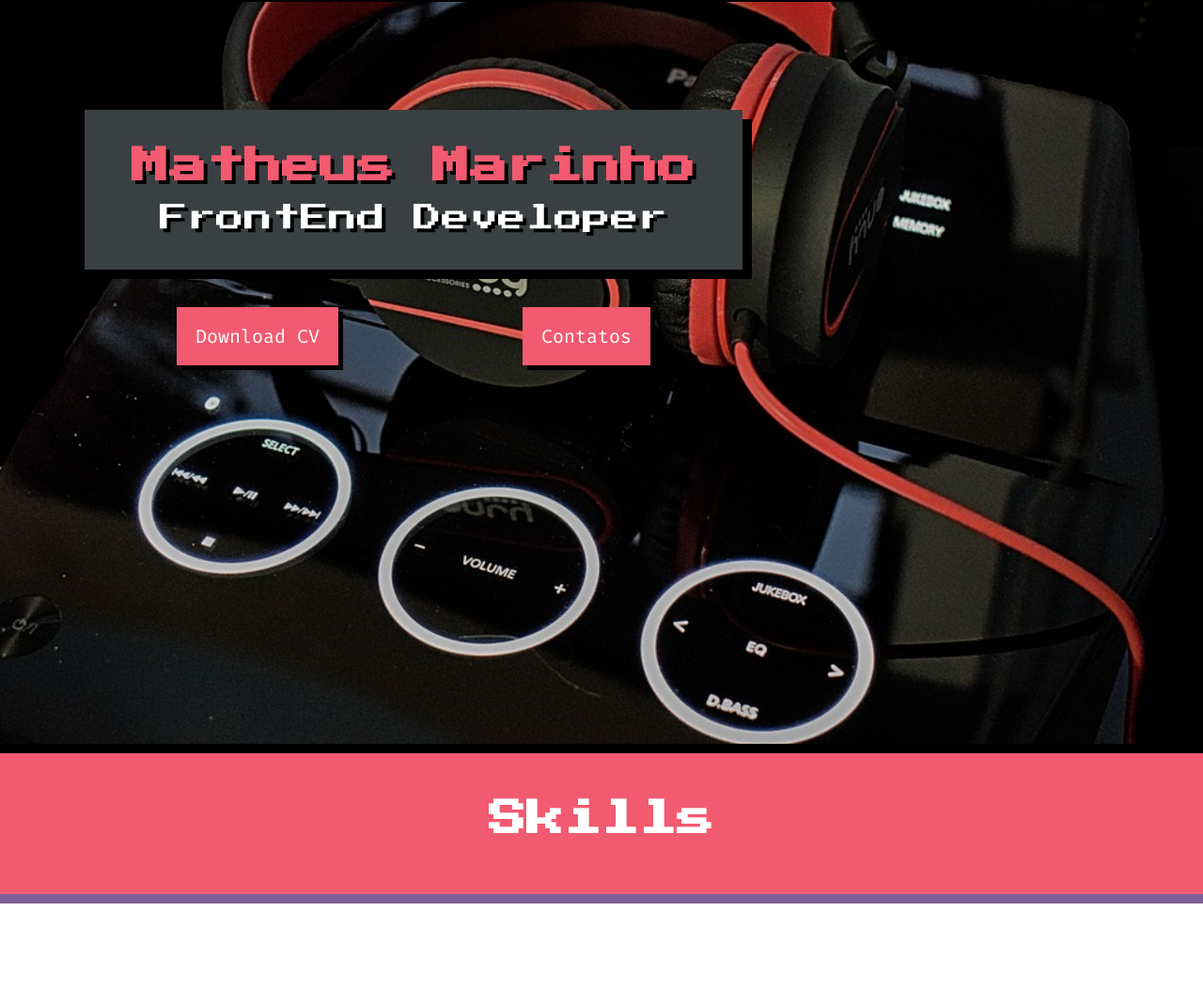
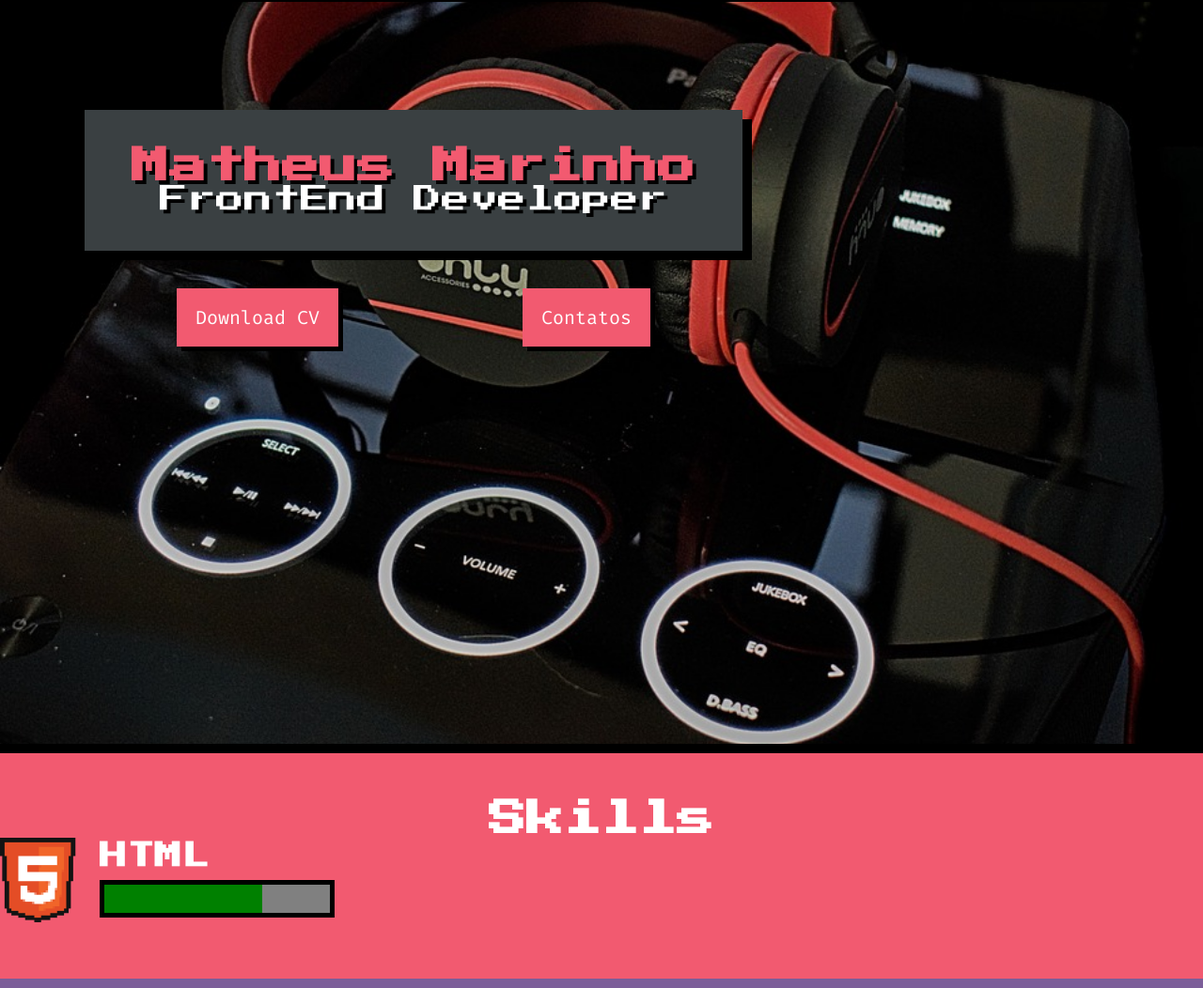
Before and after one commit to matheusmfeitoza/matheusmfeitoza.github.io, a plain HTML site: page index.html in a window 1280 px wide. Shown: the part 90-1142 px from the top of the page at 94% size. Before the commit the page ends 1052 px from the top, so only its background shows below. Drawn offline with Linux system fonts and the light colour scheme.

Commit message:
Refactor main title, create skill tec components and css

```diff
--- a/css/components/title.css
+++ b/css/components/main-title.css
@@ -1,4 +1,4 @@
-.title {
+.main-title {
   font-family: "Press Start 2P", sans-serif;
   color: #f25a70;
   font-size: 40px;
@@ -6,7 +6,7 @@
   text-shadow: 4px 4px 0px #000000;
 }
 
-.title.-second {
+.main-title.-second {
   color: #fff;
   text-shadow: none;
   text-align: center;
--- /dev/null
+++ b/css/components/progress-bar.css
@@ -0,0 +1,10 @@
+.progress-bar {
+  box-sizing: border-box;
+  background-color: #fff;
+  border: 5px solid #000;
+  height: 40px;
+}
+.progress-bar::-webkit-progress-bar,
+.progress-bar::-moz-progress-bar {
+  background-color: #7c5e99;
+}
--- /dev/null
+++ b/css/components/skill-tec.css
@@ -0,0 +1,16 @@
+.skill-tec {
+  display: flex;
+  font-family: "Press Start 2P", sans-serif;
+  color: #fff;
+  font-size: 25px;
+}
+
+.skill-tec .icon {
+  margin-right: 25px;
+}
+
+.skill-tec .left {
+  display: flex;
+  flex-direction: column;
+  justify-content: space-around;
+}
--- a/index.html
+++ b/index.html
@@ -14,17 +14,19 @@
     <link rel="stylesheet" href="./css/components/header.css" />
     <link rel="stylesheet" href="./css/components/banner.css" />
     <link rel="stylesheet" href="./css/components/section.css" />
+    <link rel="stylesheet" href="./css/components/skill-tec.css" />
     <link rel="stylesheet" href="./css/components/button.css" />
-    <link rel="stylesheet" href="./css/components/title.css" />
+    <link rel="stylesheet" href="./css/components/main-title.css" />
     <link rel="stylesheet" href="./css/components/subtitles.css" />
     <link rel="stylesheet" href="./css/components/box.css" />
     <link rel="stylesheet" href="./css/components/action.css" />
+    <link rel="stylesheet" href="./css/components/progress-bar.css" />
 
     <title>Portfólio - Matheus Marinho</title>
   </head>
   <body>
     <header class="header">
-      <h1 class="title">M&M</h1>
+      <h1 class="main-title">M&M</h1>
       <nav>
         <a class="action" href="#" lang="en">Skills</a>
         <a class="action" href="#">Projetos</a>
@@ -36,7 +38,7 @@
     <section class="banner">
       <div class="wrapper">
         <div class="box">
-          <h1 class="title">Matheus Marinho</h1>
+          <h1 class="main-title">Matheus Marinho</h1>
           <h2 class="subtitles">FrontEnd Developer</h2>
         </div>
         <div class="nav-buttom">
@@ -46,7 +48,15 @@
       </div>
     </section>
     <section class="section">
-      <h2 class="title -second">Skills</h2>
+      <h2 class="main-title -second">Skills</h2>
+
+      <article class="skill-tec">
+        <img class="icon" src="./assets/img/ico_html5.png" alt="Logo HTML" />
+        <div class="left">
+          <h3 class="title">HTML</h3>
+          <progress class="progress-bar" max="100" value="70">70</progress>
+        </div>
+      </article>
     </section>
   </body>
 </html>
```
Also changed, not shown: assets/img/ico_html5.png (added).
